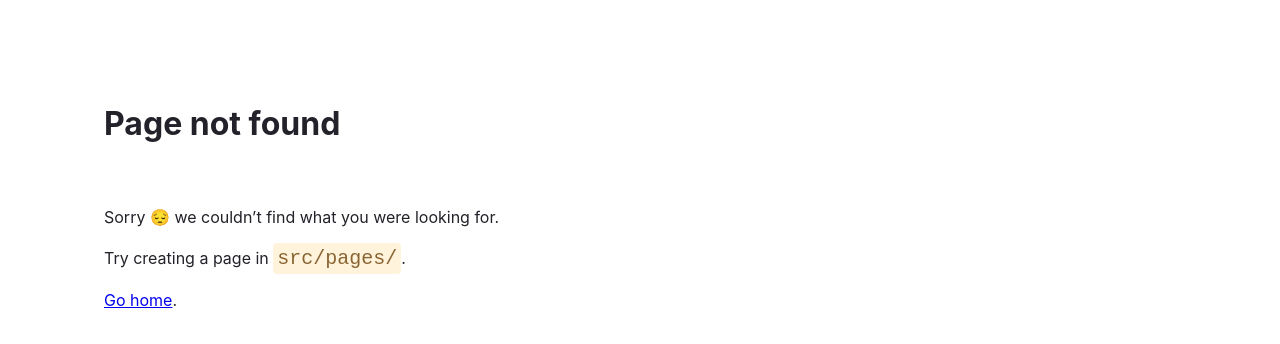
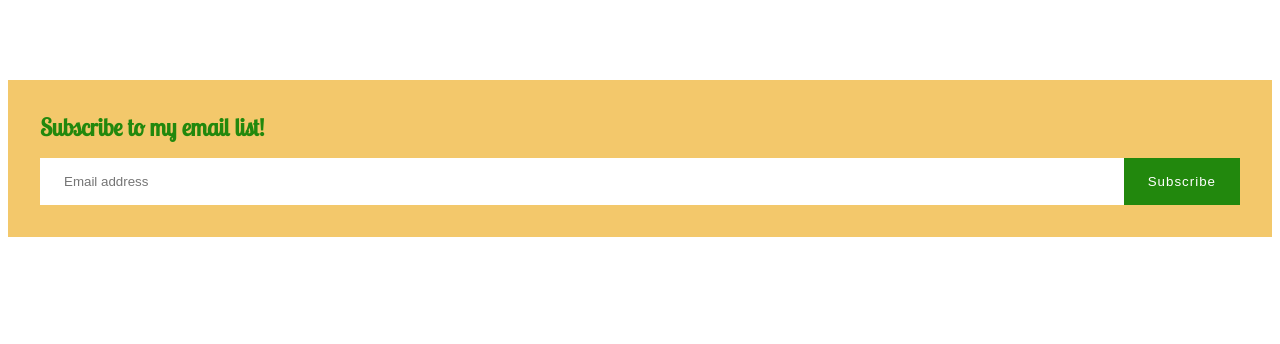
Before and after one commit to jamiexhou/prickle-my-fancy, a Gatsby site: page /signup in a window 1280 px wide. Before the commit this address had no page. Built offline with nearby package versions, Linux system fonts and the light colour scheme; Gatsby itself is replaced by a stand-in of ours.

Commit message:
Email Campaigns  (#8)
* new content

* fixed spelling mistake

* adding a blog post about equagenera imports

* fixed spelling mistake.

* remove conflict markers

* Adding email campaigns

* changing content on about page

```diff
--- a/gatsby-config.js
+++ b/gatsby-config.js
@@ -6,22 +6,6 @@ module.exports = {
   plugins: [
     "gatsby-plugin-image",
     "gatsby-plugin-sharp",
-    // {
-    //   resolve: `gatsby-transformer-remark`,
-    //   options: {
-    //     plugins: [
-    //       {
-    //         resolve: `gatsby-remark-images`,
-    //         options: {
-    //           // It's important to specify the maxWidth (in pixels) of
-    //           // the content container as this plugin uses this as the
-    //           // base for generating different widths of each image.
-    //           maxWidth: 590,
-    //         },
-    //       },
-    //     ],
-    //   },
-    // },
     {
       resolve: "gatsby-source-filesystem",
       options: {
@@ -56,6 +40,13 @@ module.exports = {
         ],
       },
     },
+    {
+      resolve: 'gatsby-plugin-mailchimp',
+      options: {
+        endpoint: "https://github.us14.list-manage.com/subscribe/post?u=2d8f8d521432a8712b06d176e&amp;id=5158a1d9b1",
+        // timeout: 3500,
+      },
+    }
   ],
   pathPrefix: "/prickle-my-fancy"
 }
--- a/package.json
+++ b/package.json
@@ -21,6 +21,7 @@
     "gatsby": "^4.4.0",
     "gatsby-plugin-image": "^2.4.0",
     "gatsby-plugin-instagram-embed": "^4.0.0",
+    "gatsby-plugin-mailchimp": "^5.2.2",
     "gatsby-plugin-mdx": "^3.9.1",
     "gatsby-plugin-mdx-embed": "^1.0.0",
     "gatsby-plugin-sharp": "^4.10.2",
@@ -30,7 +31,8 @@
     "gatsby-transformer-sharp": "^4.4.0",
     "mdx-embed": "^1.0.0",
     "react": "^17.0.1",
-    "react-dom": "^17.0.1"
+    "react-dom": "^17.0.1",
+    "yarn": "^1.22.18"
   },
   "devDependencies": {
     "eslint": "^8.6.0",
--- /dev/null
+++ b/src/components/EmailListForm.module.css
@@ -0,0 +1,56 @@
+/* CSS FOR MAILCHIMP SIGNUP LIST
+    Taken and modified from: https://thetrevorharmon.com/blog/email-signup-forms-with-gatsby-and-mailchimp
+*/
+
+@import url('https://fonts.googleapis.com/css2?family=Cormorant+Garamond&display=swap&family=Lobster+Two&display=swap');
+
+.EmailListForm {
+    display: flex;
+    flex-direction: column;
+
+    background-color: #f3c86b;
+    color: #22880d;
+
+    font-family: 'Cormorant Garamond', serif;
+    padding: 2rem;
+    margin-top: 5rem;
+  }
+
+h2 {
+    margin-top: 0;
+    margin-bottom: 1rem;
+    font-family: 'Lobster Two', sans-serif;
+}
+
+input {
+    color: #2a2a2a;
+    width: 100%;
+    border: none;
+}
+
+button,
+input {
+    padding: 1rem 1.5rem;
+}
+
+button {
+    display: inline-block;
+
+    border: none;
+    background-image: none;
+    background-color: #22880d;
+    color: white;
+
+    letter-spacing: 1px;
+    transition: all 0.1s linear;
+}
+
+button:hover {
+    cursor: pointer;
+    background: darken(#DD0505, 15%);
+}
+
+.EmailListForm .Wrapper {
+    display: flex;
+    flex-direction: row;
+}
--- a/src/pages/blog/{mdx.slug}.js
+++ b/src/pages/blog/{mdx.slug}.js
@@ -1,6 +1,7 @@
 import * as React from 'react'
 import { graphql } from 'gatsby'
 import { MDXRenderer } from 'gatsby-plugin-mdx'
+// import {MDXProvider} from "@mdx-js/react"
 import { GatsbyImage, getImage} from 'gatsby-plugin-image'
 import Layout from '../../components/layout'
 
--- /dev/null
+++ b/src/pages/signup.js
@@ -0,0 +1,55 @@
+import React, { useState } from 'react';
+import * as styles from '../components/EmailListForm.module.css';
+
+const EmailListForm = () => {
+
+
+  const [setEmail] = useState('');
+//   const [email, setEmail] = useState('');
+
+  const handleSubmit = (e) => {
+    e.preventDefault();
+  };
+
+  const handleEmailChange = (event) => {
+    setEmail(event.currentTarget.value);
+  };
+
+  return (
+    <form onSubmit={handleSubmit} className={styles.EmailListForm}>
+      <h2>Subscribe to my email list!</h2>
+      <div className={styles.Wrapper}>
+        <input
+          placeholder="Email address"
+          name="email"
+          type="text"
+          onChange={handleEmailChange}
+        />
+        <button type="submit">Subscribe</button>
+      </div>
+    </form>
+  );
+};
+
+export default EmailListForm;
+// import addToMailchimp from 'gatsby-plugin-mailchimp'
+
+// export default class MyGatsbyComponent extends React.Component {
+//     // tutorial from https://www.gatsbyjs.com/plugins/gatsby-plugin-mailchimp/
+//     _handleSubmit = e => {
+//         e.preventDefault();
+//         addToMailchimp(email, listFields)
+//         .then(data => {
+//             console.log(data)
+//         }).catch(() => {
+
+//         })
+//     }
+//     render() {
+//         return (
+//             <form onSubmit={this._handleSubmit(email, {listFields})}>
+
+//             </form>
+//         )
+//     }
+// }
```
Also changed, not shown: src/components/layout.js (+43 -0 lines), src/components/layout.module.css (+7 -1 lines), src/pages/about.js (+5 -4 lines), 1 other file.
